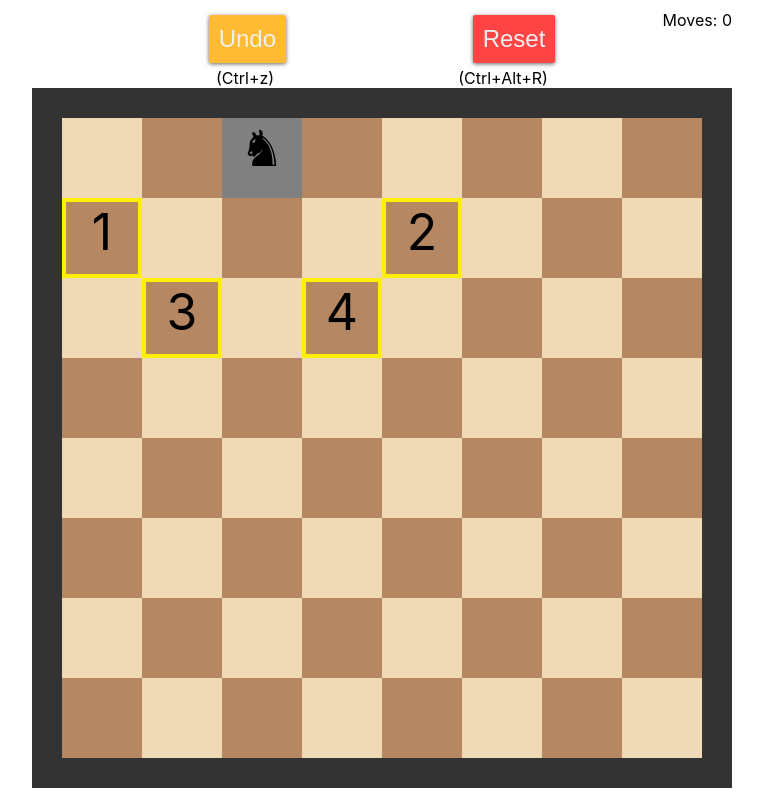
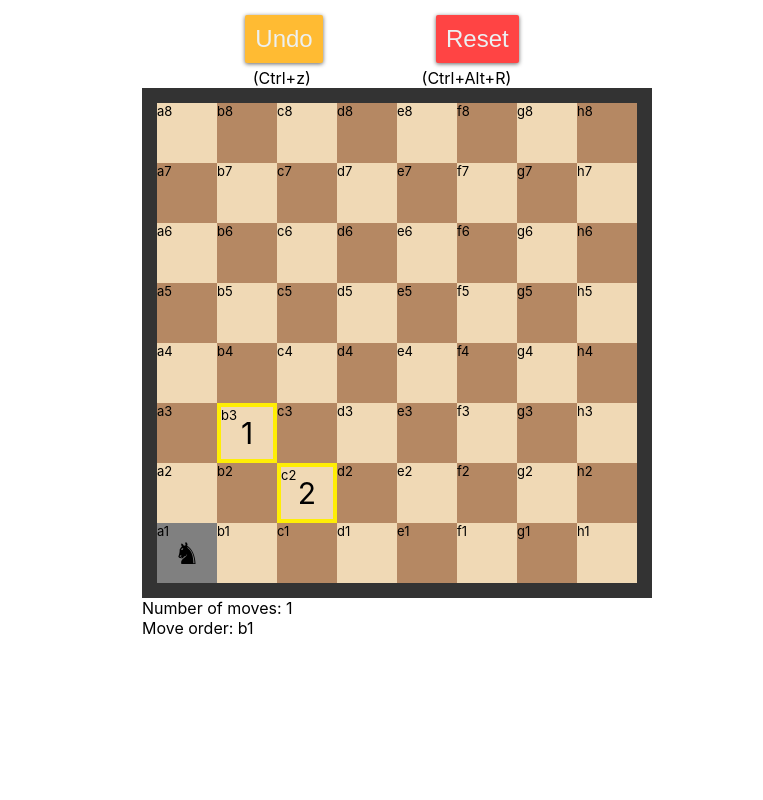
Before and after one commit to showerbeer/knights-tour, a React (Create React App) app: page / in a window 1280 px wide. Shown: the whole page, without its empty margins (258-1021 px from the left). Built offline with nearby package versions, Linux system fonts and the light colour scheme.

Commit message:
Use tile name instead of square number. Fix some alignments

```diff
--- a/src/App.css
+++ b/src/App.css
@@ -1,32 +1,37 @@
+@media only screen and (min-width: 701px) {
     .App {
-    @media all and (min-width: 700px) {
         padding-top: 10px;
-        max-width: 700px;
+        max-width: 480px;
         margin: 0 auto;
+    }
+    .chessboard {
+        width: 480px;
+        height: 480px;
+        border: 15px solid #333;
+        margin: 0 auto;
+    }
+    .square {
+        width: 60px;
+        height: 60px;
+        font-size: 30px;
+        box-sizing: border-box;
+        text-align: center;
+        display: table-cell;
+        vertical-align: middle;
     }
 }
 
+@media only screen and (max-width: 700px) {
     .chessboard {
         width: 100%;
-    @media all and (min-width: 700px) {
-        width: 640px;
-        height: 640px;
-        border: 30px solid #333;
     }
-}
-
     .square {
         box-sizing: border-box;
-    float: left;
         width: 12vw;
         height: 12vw;
         text-align: center;
         display: table-cell;
         vertical-align: middle;
-    @media all and (min-width: 700px) {
-        width: 80px;
-        height: 80px;
-        font-size: 50px;
     }
 }
 
@@ -44,12 +49,6 @@
 
 .visited {
     background-color: grey;
-}
-
-.moveCounter {
-    position: absolute;
-    top: 0px;
-    right: 0px;
 }
 
 .gameplay {
--- a/src/App.js
+++ b/src/App.js
@@ -22,12 +22,18 @@ class App extends Component {
 
   initBoard() {
     const board = [];
-    for (let i = 0; i < 64; i++) {
-      board.push({
-        colour: isLight(i) ? 'white' : 'black',
-        squareNumber: i
-      });
+    for (let rank = 0; rank < 8; rank++) {
+      board.push([]);
+      for (let file = 0; file < 8; file++) {
+        const squareNumber = rank * 8 + file;
+        board[rank].push({
+          tile: `${String.fromCharCode(97 + file)}${8 - rank}`,
+          colour: isLight(squareNumber) ? 'white' : 'black',
+          squareNumber
+        });
+      }
     }
+
     return board;
   }
 
@@ -40,7 +46,10 @@ class App extends Component {
     };
   }
 
-  moveKnight(square) {
+  moveKnight(square, isLegalMove) {
+    if (isLegalMove === false) {
+      return;
+    }
     const legalMoves = getLegalMoves(square).filter(s => !this.state.moves.includes(s));
     this.setState({
       ...this.state,
@@ -81,6 +90,12 @@ class App extends Component {
     }
   }
 
+  moveNumberToText(move) {
+    const file = String.fromCharCode((Math.floor((move + 1) % 8) + 97));
+    const rank = ((move) % 8) + 1;
+    return `${file}${rank}`;
+  }
+
   resetGame() {
     const newGame = this.initGame();
     this.setState(newGame);
@@ -89,8 +104,7 @@ class App extends Component {
   render() {
     return (
       <div className="App">
-        <div class="gameplay">
-          <span className="moveCounter">Moves: {this.state.moves.length-1}</span>
+        <div className="gameplay">
           <button className="warning" onClick={this.handleUndoClick.bind(this)} disabled={this.state.numMoves < 1}>Undo</button>
           <button className="danger" onClick={this.resetGame.bind(this)}>Reset</button>
         </div>
@@ -105,6 +119,12 @@ class App extends Component {
           moves={this.state.moves}
           legalMoves={this.state.legalMoves}
         />
+        <div className="bottom">
+
+        </div>
+        <span>Number of moves: {this.state.moves.length}</span>
+        <br />
+        <span>Move order: {this.state.moves.map(m => this.moveNumberToText(m)).join(', ')}</span>
       </div>
     )
   }
--- /dev/null
+++ b/src/Board.css
@@ -0,0 +1,10 @@
+.square {
+    position: relative;
+}
+
+.tileNumber {
+    position: absolute;
+    font-size: small;
+    top: 0;
+    left: 0;
+}
--- a/src/Board.js
+++ b/src/Board.js
@@ -1,33 +1,40 @@
 import React from 'react';
 import PropTypes from 'prop-types';
 import { arrayIncludes } from './utils';
+import './Board.css';
 
 const Board = (props) => {
   const { board, knightPos, handleSquareClick, moves, legalMoves } = props;
   let legalMove = 0;
   return (
     <div className="chessboard">
-      {board.map(square => {
+      {board.map((rank, index) => (
+        <div key={index}>
+          {rank.map(square => {
             const isVisited = arrayIncludes(moves, square.squareNumber);
             const isLegalMove = !isVisited && arrayIncludes(legalMoves, square.squareNumber);
-        const className = `square ${isVisited ? 'visited' : square.colour} ${isLegalMove ? 'potential': ''}`
+            const className = `square ${isVisited ? 'visited' : square.colour} ${isLegalMove ? 'potential' : ''}`
             return (
               <div
-            onClick={() => handleSquareClick(square.squareNumber)}
+                onClick={() => handleSquareClick(square.squareNumber, isLegalMove)}
                 key={square.squareNumber}
                 className={className}
               >
                 {square.squareNumber === knightPos && <span>&#9822;</span>}
                 {isLegalMove && ++legalMove}
+                <div className="tileNumber">{square.tile}</div>
               </div>
             )
           })}
+        </div>
+      ))}
+
     </div>
   )
 }
 
 Board.propTypes = {
-  board: PropTypes.array,
+  board: PropTypes.arrayOf(PropTypes.array),
   knightPos: PropTypes.number,
   handleSquareClick: PropTypes.func,
   moves: PropTypes.array,
--- a/src/constants.js
+++ b/src/constants.js
@@ -1 +1 @@
-export const STARTING_SQUARE = 2;
+export const STARTING_SQUARE = 56;
```
Lines whose indentation alone changed are shown as unchanged.
